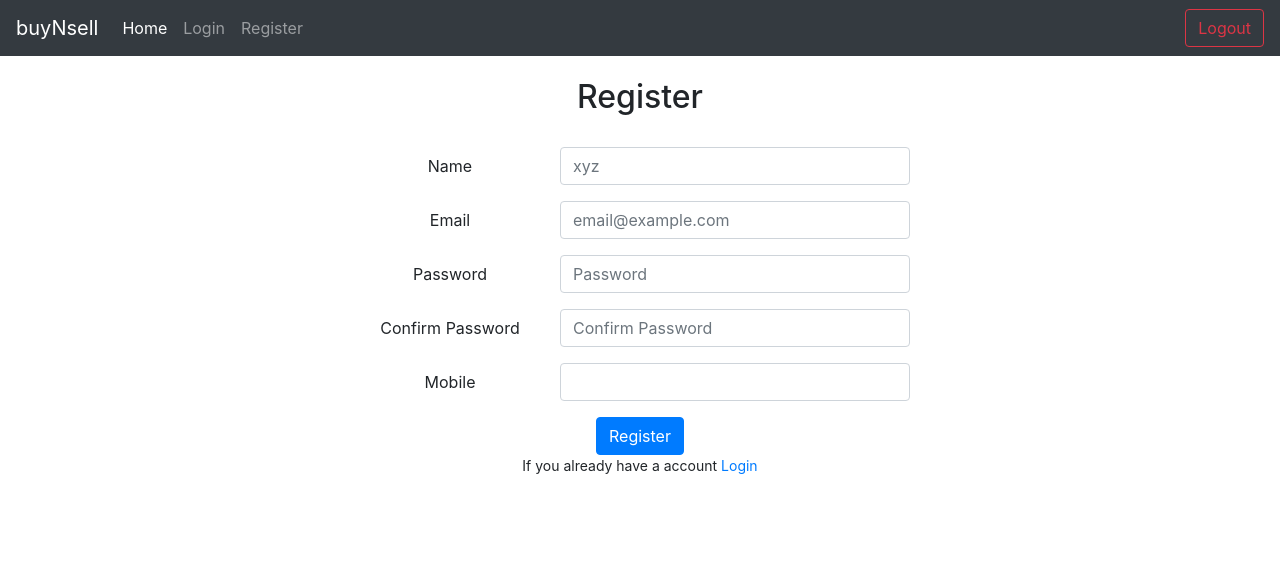
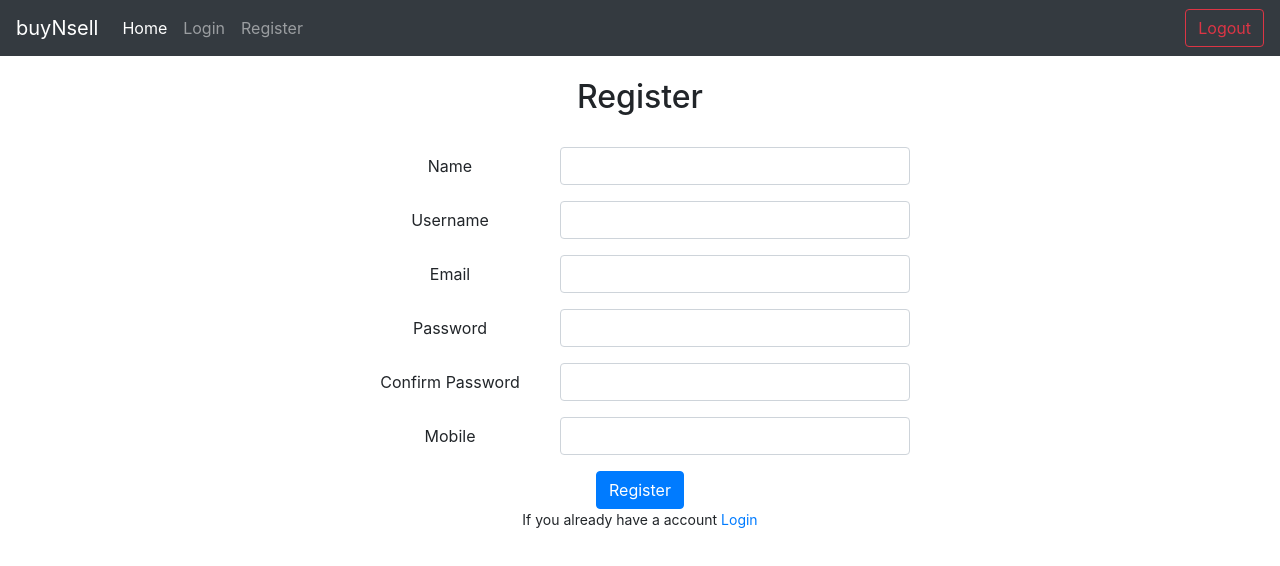
Before and after one commit to yashjain12yj/Probation-Front-End, a React (Create React App) app: page /signup in a window 1280 px wide. Shown: the top 566 px of the page. Built offline with nearby package versions, Linux system fonts and the light colour scheme.

Commit message:
Auth in progress

```diff
--- a/package.json
+++ b/package.json
@@ -3,6 +3,7 @@
   "version": "0.1.0",
   "private": true,
   "dependencies": {
+    "axios": "^0.19.0",
     "react": "^16.9.0",
     "react-dom": "^16.9.0",
     "react-router-dom": "^5.1.0",
--- a/src/components/login/Login.js
+++ b/src/components/login/Login.js
@@ -1,30 +1,76 @@
 import React from 'react';
 import {Link} from 'react-router-dom'
+import axios from 'axios';
 
 import './Login.css';
 
-function Login() {
+
+class Login extends React.Component {
+  constructor(props){
+    super(props);
+    this.state={
+      usernameOrEmail:'',
+      password:''
+    }
+   }
+
+   handleClick(event){
+     var apiBaseUrl = "http://localhost:5000/api/auth/";
+     var payload={
+     "usernameOrEmail":this.state.usernameOrEmail,
+     "password":this.state.password
+     }
+     console.info(payload);
+     axios.post(apiBaseUrl+'signin', payload)
+        .then(function (response) {
+          console.log(response);
+          if(response.data.code == 200){
+            console.log("Login successfull");
+          }
+          else if(response.data.code == 204){
+              console.log(response.data.message)
+              alert("username password do not match")
+          }
+          else{
+              console.log(response.data.message)
+              alert("Username does not exist");
+          }
+         })
+        .catch(function (error) {
+            console.log(error);
+         });
+   }
+
+render(){
   return (
     <div className="container login-form">
     	<h2 className="login-heading">Login</h2>
       <form className="">
         <div className="form-group row">
-          <label for="staticEmail" className="offset-md-3 col-sm-2 col-form-label">Email</label>
+          <label htmlFor="staticUsernameOrEmail" className="offset-md-3 col-sm-2 col-form-label">Username/Email</label>
           <div className="col-sm-4">
-            <input type="text" className="form-control" id="staticEmail" placeholder="email@example.com" />
+            <input
+              type="text"
+              className="form-control"
+              onChange = {(event) => this.setState({usernameOrEmail:event.target.value})}
+              />
           </div>
         </div>
         <div className="form-group row">
-          <label for="inputPassword" className="offset-md-3 col-sm-2 col-form-label">Password</label>
+          <label htmlFor="inputPassword" className="offset-md-3 col-sm-2 col-form-label">Password</label>
           <div className="col-sm-4">
-            <input type="password" className="form-control" id="inputPassword" placeholder="Password" />
+            <input
+              type="password"
+              className="form-control"
+              onChange = {(event) => this.setState({password:event.target.value})}
+            />
           </div>
         </div>
       </form>
-    	<button className="btn btn-primary">Login</button>
-      <span class="donotHaveAccountLogin">If you do not have a account <Link to="/signup">Register</Link></span>
+    	<button className="btn btn-primary" onClick={(event) => this.handleClick(event)}>Login</button>
+      <span className="donotHaveAccountLogin">If you do not have a account <Link to="/signup">Register</Link></span>
     </div>
-  );
+  )};
 }
 
 export default Login;
--- a/src/components/login/Signup.js
+++ b/src/components/login/Signup.js
@@ -2,48 +2,131 @@ import React from 'react';
 import {Link} from 'react-router-dom'
 
 import './Signup.css';
+import axios from 'axios';
 
+class Signup extends React.Component {
+  constructor(props){
+    super(props);
+    this.state={
+      name:'',
+      username:'',
+      email:'',
+      password:'',
+      confirmPassword:'',
+      mobile:''
+    }
+   }
 
-function Signup() {
+  handleClick(event){
+    console.log("Clicked")
+    var payload = {
+      "name":this.state.name,
+      "username":this.state.username,
+      "email":this.state.email,
+      "password":this.state.password,
+    }
+
+    payload = {
+      "name": "Rashi Neema",
+    	"username": "rashineema",
+    	"email": "rashineema@gmail.com",
+    	"password": "neemarashi"
+    }
+
+    console.log(payload);
+    var apiBaseUrl = "http://localhost:5000/api/auth/";
+
+    axios.post(apiBaseUrl+'signup', payload)
+       .then(function (response) {
+         console.log(response);
+         if(response.status == 200){
+           console.log("Signup successfull");
+         }
+         else if(response.status == 204){
+             console.log(response.data.message)
+             alert("Kuch to hua")
+         }
+         else{
+             console.log(response.data.message)
+             alert("Kuch bhi ho gya");
+         }
+        })
+       .catch(function (error) {
+           console.log(error);
+        });
+
+  }
+  render(){
     return (
       <div className="container signup-form">
       	<h2 className="signup-heading">Register</h2>
         <form className="">
           <div className="form-group row">
-        <label for="staticEmail" className="offset-md-3 col-sm-2 col-form-label">Name</label>
+            <label htmlFor="staticName" className="offset-md-3 col-sm-2 col-form-label">Name</label>
             <div className="col-sm-4">
-          <input type="text" className="form-control" id="name" placeholder="xyz" />
+              <input
+                type="text"
+                className="form-control"
+                onChange = {(event) => this.setState({name:event.target.value})}
+              />
             </div>
           </div>
           <div className="form-group row">
-          <label for="staticEmail" className="offset-md-3 col-sm-2 col-form-label">Email</label>
+            <label htmlFor="staticUsername" className="offset-md-3 col-sm-2 col-form-label">Username</label>
             <div className="col-sm-4">
-            <input type="text" className="form-control" id="staticEmail" placeholder="email@example.com" />
+              <input
+                type="text"
+                className="form-control"
+                onChange = {(event,newValue) => this.setState({username:event.target.value})}
+              />
             </div>
           </div>
           <div className="form-group row">
-          <label for="inputPassword" className="offset-md-3 col-sm-2 col-form-label">Password</label>
+            <label htmlFor="staticEmail" className="offset-md-3 col-sm-2 col-form-label">Email</label>
             <div className="col-sm-4">
-            <input type="password" className="form-control" id="inputPassword" placeholder="Password" />
+              <input
+                type="text"
+                className="form-control"
+                onChange = {(event,newValue) => this.setState({email:event.target.value})}
+              />
             </div>
           </div>
           <div className="form-group row">
-          <label for="inputConfirmPassword" className="offset-md-3 col-sm-2 col-form-label">Confirm Password</label>
+            <label htmlFor="inputPassword" className="offset-md-3 col-sm-2 col-form-label">Password</label>
             <div className="col-sm-4">
-            <input type="password" className="form-control" id="inputConfirmPassword" placeholder="Confirm Password" />
+              <input
+                type="password"
+                className="form-control"
+                onChange = {(event,newValue) => this.setState({password:event.target.value})}
+              />
             </div>
           </div>
           <div className="form-group row">
-          <label for="mobile" className="offset-md-3 col-sm-2 col-form-label">Mobile</label>
+            <label htmlFor="inputConfirmPassword" className="offset-md-3 col-sm-2 col-form-label">Confirm Password</label>
             <div className="col-sm-4">
-            <input type="text" className="form-control" id="mobile" />
+              <input
+                type="password"
+                className="form-control"
+                onChange = {(event,newValue) => this.setState({confirmPassword:event.target.value})}
+              />
+            </div>
+          </div>
+          <div className="form-group row">
+            <label htmlFor="mobile" className="offset-md-3 col-sm-2 col-form-label">Mobile</label>
+            <div className="col-sm-4">
+              <input
+                type="text"
+                className="form-control"
+                onChange = {(event,newValue) => this.setState({mobile:event.target.value})}
+              />
             </div>
           </div>
         </form>
-    	<button className="btn btn-primary">Register</button>
-      <span class="alreadyHaveAccountSignup">If you already have a account <Link to="/login">Login</Link></span>
+      	<button className="btn btn-primary" onClick={(event) => this.handleClick(event)}>Register</button>
+        <span className="alreadyHaveAccountSignup">If you already have a account <Link to="/login">Login</Link></span>
       </div>
-  );
+    )
+  };
 }
 
 export default Signup;
--- a/src/index.js
+++ b/src/index.js
@@ -6,7 +6,4 @@ import * as serviceWorker from './serviceWorker';
 
 ReactDOM.render(<App />, document.getElementById('root'));
 
-// If you want your app to work offline and load faster, you can change
-// unregister() to register() below. Note this comes with some pitfalls.
-// Learn more about service workers: https://bit.ly/CRA-PWA
 serviceWorker.unregister();
```
Also changed, not shown: 1 other file (tests, documents, lock files or other folders). Lines whose indentation alone changed are shown as unchanged.
